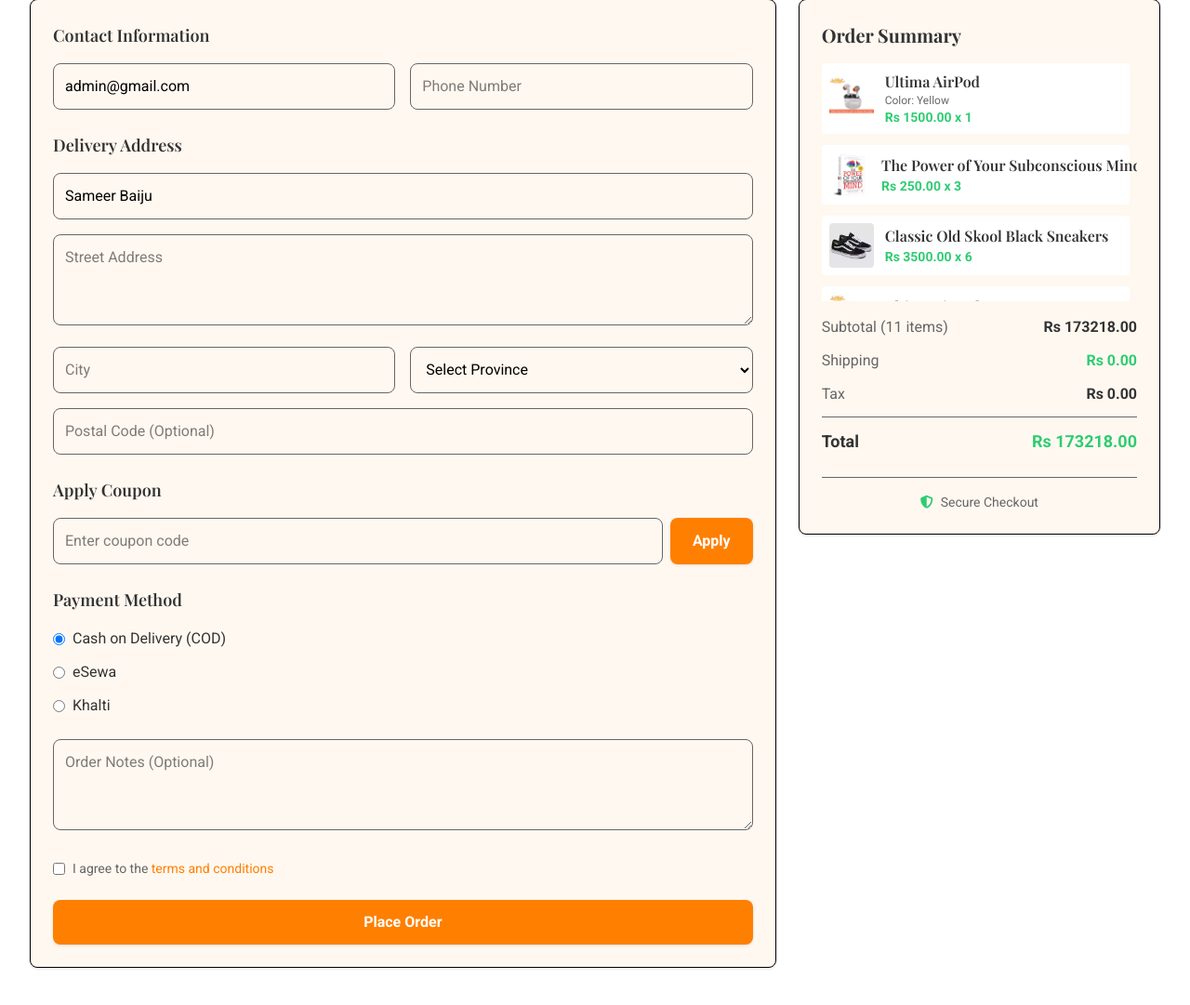
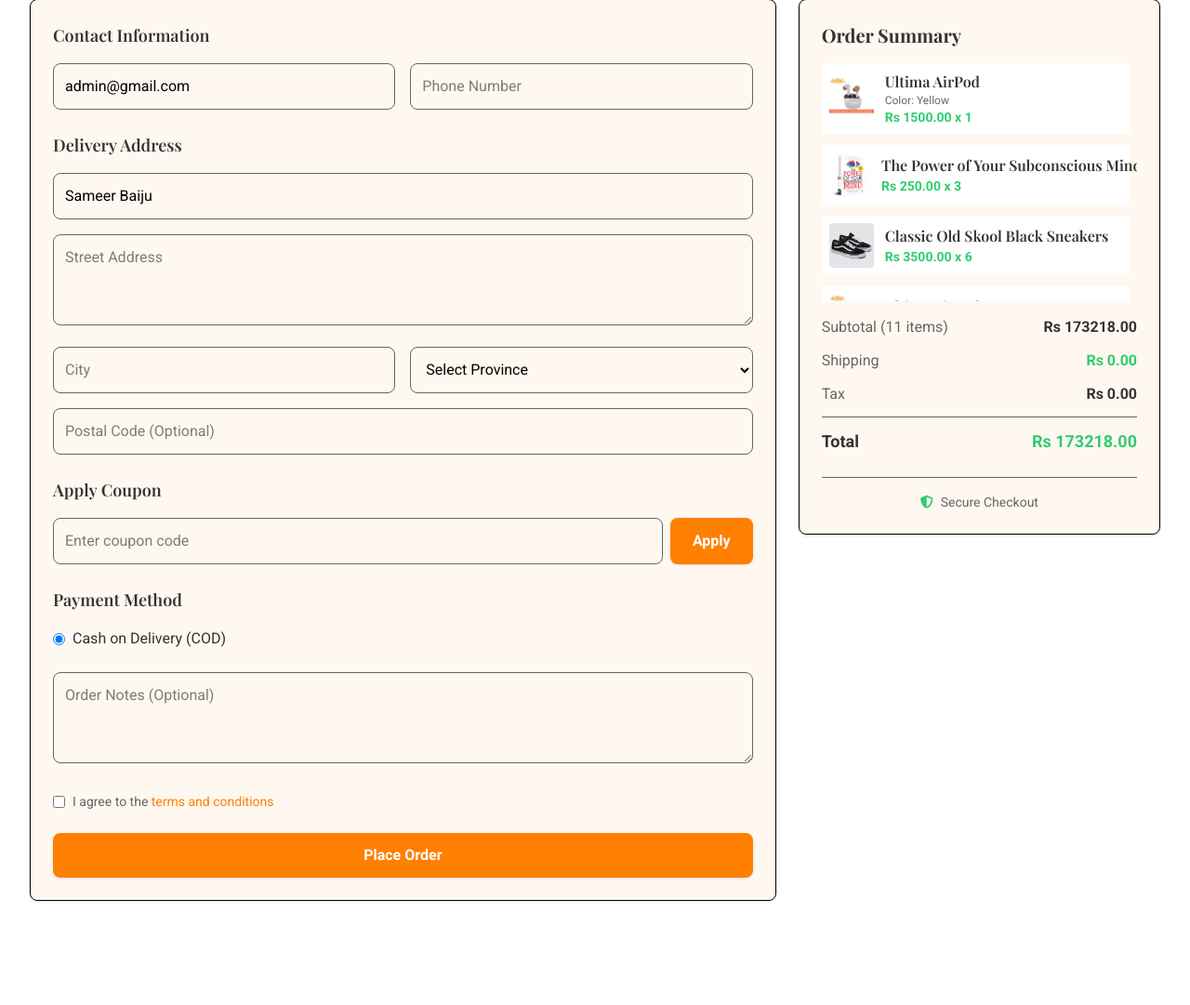
Before and after one commit to sameer266/mutlti-vendor-ecoommerce, a Django app: page /checkout/ in a window 1280 px wide. Shown: the part 221-1302 px from the top of the page at 93% size. Run offline with Django 4.2, Linux system fonts and the light colour scheme; a user stored in the database is signed in; data comes from the database, SQL or seed files in the repository; both versions use the stored data as it was after the commit; some libraries are stand-ins or nearby versions.

Commit message:
10/29 changes in cod

```diff
--- a/templates/website/pages/checkout.html
+++ b/templates/website/pages/checkout.html
@@ -120,14 +120,7 @@
               <input type="radio" name="payment_method" value="cod" checked class="mr-2">
               <span class="text-[var(--text-primary)]">Cash on Delivery (COD)</span>
             </label>
-            <label class="flex items-center">
-              <input type="radio" name="payment_method" value="esewa" class="mr-2">
-              <span class="text-[var(--text-primary)]">eSewa</span>
-            </label>
-            <label class="flex items-center">
-              <input type="radio" name="payment_method" value="khalti" class="mr-2">
-              <span class="text-[var(--text-primary)]">Khalti</span>
-            </label>
+
 
 
           </div>
```
Also changed, not shown: db.sqlite3.
